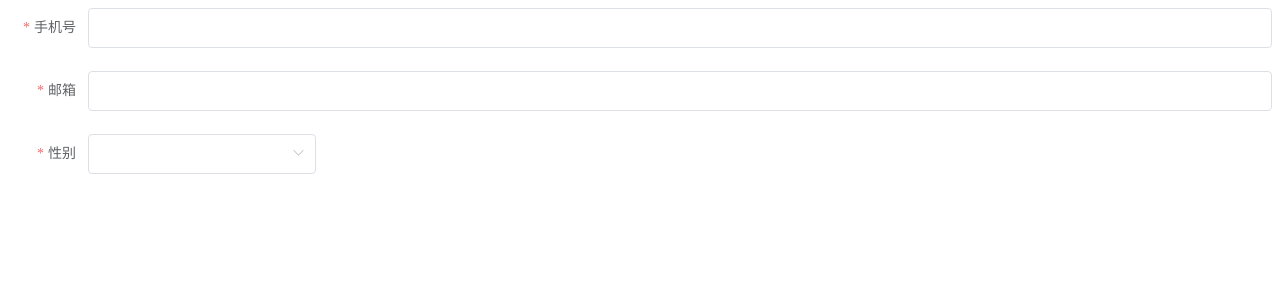
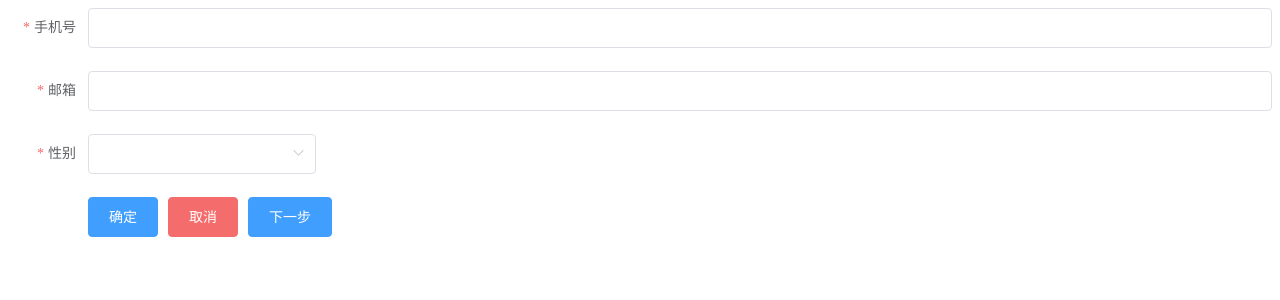
Before and after one commit to isakya/components-vue2, a Vue app: page / in a window 1280 px wide. Shown: the top 300 px of the page. Built offline with nearby package versions, Linux system fonts and the light colour scheme.

Commit message:
提交按钮渲染

```diff
--- a/src/components/form/index.vue
+++ b/src/components/form/index.vue
@@ -24,6 +24,13 @@
         <el-select v-model="field[item.prop]"></el-select>
       </el-form-item>
     </template>
+    <el-form-item>
+      <el-button
+        v-for="item in button"
+        :key="item.key"
+        :type="item.type"
+      >{{item.label}}</el-button>
+    </el-form-item>
   </el-form>
 </template>
 
@@ -39,6 +46,10 @@ export default {
     field: {
       type: Object,
       default: () => ({})
+    },
+    button: {
+      type: Array,
+      default: () => ([])
     }
   },
   data() {
--- a/src/views/Home.vue
+++ b/src/views/Home.vue
@@ -2,6 +2,7 @@
   <i-form
     :item="form_item"
     :field="form_field"
+    :button="form_button"
   ></i-form>
 </template>
 
@@ -35,6 +36,13 @@ export default {
           required: true
         }
       ],
+      // 表单提交按钮
+      form_button: [
+        // 确定按钮、取消按钮、其他按钮
+        { label: '确定', key: 'submit', type: 'primary' },
+        { label: '取消', key: 'cancel', type: 'danger' },
+        { label: '下一步', key: 'next', type: 'primary' }
+      ],
       form_field: {
         name: '',
         gender: ' '
```
